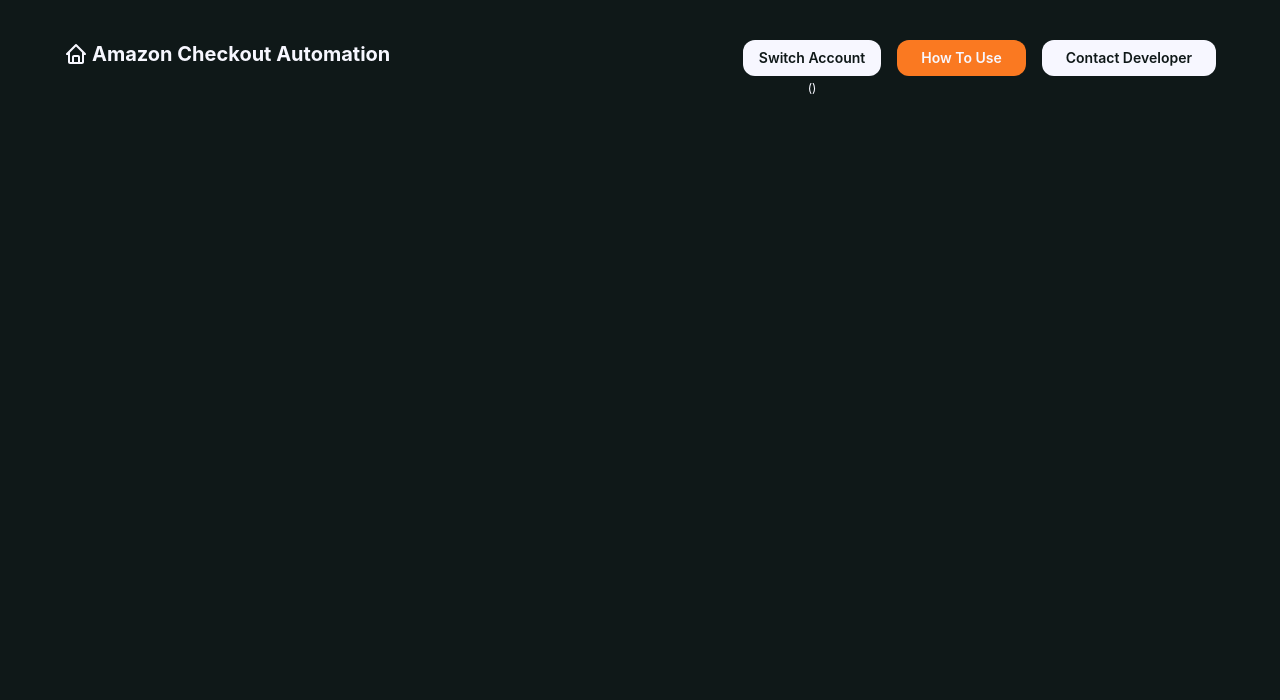
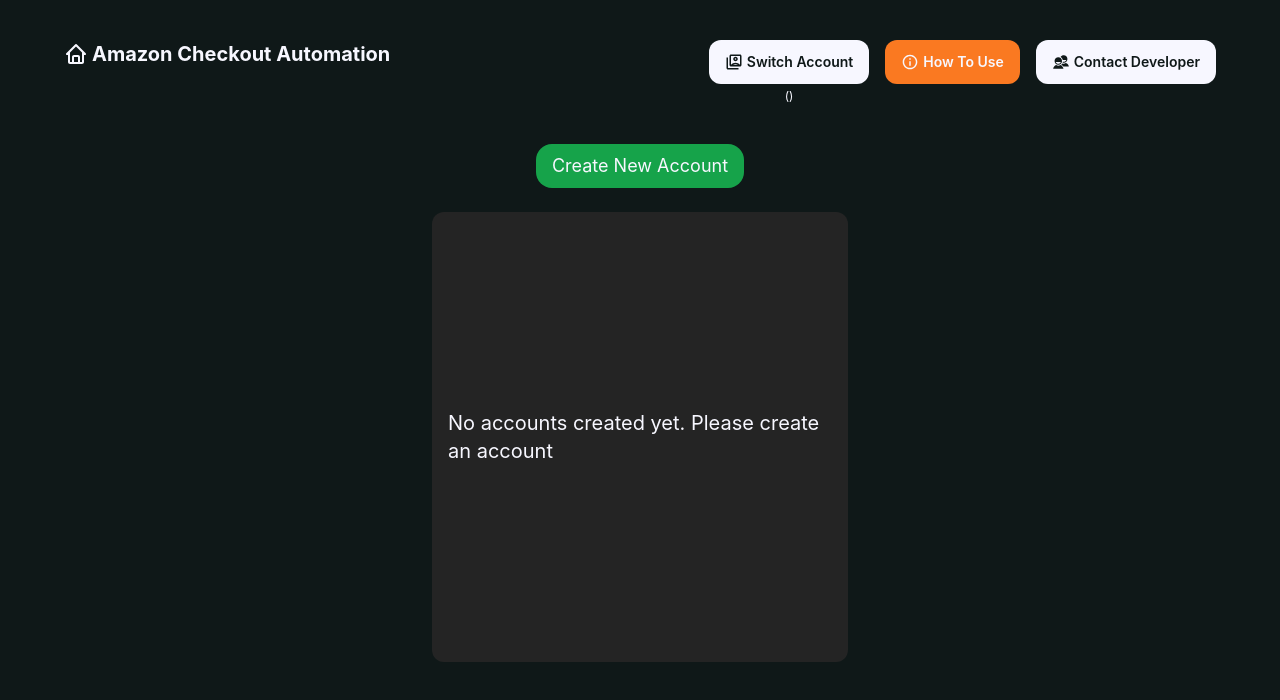
Before and after one commit to chanpreet3000/amazon-checkout-automation, a React (Create React App) app in the folder frontend/: page /switch-account in a window 1280 px wide. Shown: the top 700 px of the page. Built offline with nearby package versions, Linux system fonts and the light colour scheme; the HTML template or start-up script is replaced by a standard one.

Commit message:
Added icons in frontend

```diff
--- a/frontend/src/App.js
+++ b/frontend/src/App.js
@@ -4,7 +4,7 @@
 import Navbar from "./components/Navbar";
 import {AutomationContextProvider} from "./components/automation/automation_context/AutomationContext";
 import AccountProvider from "./components/account/AccountProvider";
-import Login from "./components/Login/Login";
+import SwitchAccount from "./components/switch-account/SwitchAccount";
 
 function App() {
   useEffect(() => {
@@ -19,7 +19,7 @@
             <Navbar/>
             <Routes>
               <Route path="/" element={<Home/>}/>
-              <Route path="/login" element={<Login/>}/>
+              <Route path="/switch-account" element={<SwitchAccount/>}/>
             </Routes>
           </div>
         </div>
--- a/frontend/src/components/Home.jsx
+++ b/frontend/src/components/Home.jsx
@@ -4,6 +4,7 @@
 import {AutomationContext} from "./automation/automation_context/AutomationContext";
 import {AccountContext} from "./account/AccountProvider";
 import {useNavigate} from "react-router-dom";
+import {MdDeleteForever} from "react-icons/md";
 
 const Home = () => {
   const {inputUrlObjects, setInputUrlObjects, resetToDefault} = useContext(AutomationContext);
@@ -13,7 +14,7 @@
 
   useEffect(() => {
     if (currentAccount === null) {
-      navigate('/login');
+      navigate('/switch-account');
     }
   }, [currentAccount, navigate]);
 
@@ -63,10 +64,11 @@
           <div className="flex flex-col gap-4">
             <div>
               <button
-                className="text-soft-white bg-red-600 font-semibold rounded-xl px-6 py-2"
+                className="text-soft-white bg-red-600 font-semibold rounded-xl px-4 py-3 flex items-center"
                 onClick={handleReset}
               >
-                Reset Checkout Items
+                <MdDeleteForever size={24}/>
+                <div>Reset Checkout Items</div>
               </button>
             </div>
           </div>
--- a/frontend/src/components/Navbar.jsx
+++ b/frontend/src/components/Navbar.jsx
@@ -3,6 +3,9 @@
 import HowToUse from "./HowToUse";
 import {AccountContext} from "./account/AccountProvider";
 import {BiHome} from "react-icons/bi";
+import {MdOutlineSwitchAccount} from "react-icons/md";
+import {IoMdInformationCircleOutline} from "react-icons/io";
+import {IoMdContacts} from "react-icons/io";
 
 const Navbar = () => {
   const [showHowToUse, setShowHowToUse] = useState(false);
@@ -20,22 +23,27 @@
         </Link>
         <div className="flex gap-4 items-start">
           <div className="flex flex-col gap-1 items-center">
-            <Link to="/login">
+            <Link to="/switch-account">
               <button
-                className="bg-soft-white text-deep-black text-sm font-semibold py-2 px-4 rounded-xl flex flex-col gap-1 items-center">
+                className="bg-soft-white text-deep-black text-sm font-semibold py-3 px-4 rounded-xl flex gap-1 items-center">
+                <MdOutlineSwitchAccount size={18}/>
                 <div>Switch Account</div>
               </button>
             </Link>
             <div className="text-soft-white text-xs">({currentAccount})</div>
           </div>
-          <button className="bg-vibrant-orange text-soft-white text-sm font-semibold py-2 px-6 rounded-xl"
-                  onClick={() => setShowHowToUse(true)}>How To Use
+          <button
+            className="bg-vibrant-orange text-soft-white text-sm font-semibold py-3 px-4 rounded-xl flex gap-1 items-center"
+            onClick={() => setShowHowToUse(true)}>
+            <IoMdInformationCircleOutline size={18}/>
+            <div>How To Use</div>
           </button>
-          <button className="bg-soft-white text-deep-black text-sm font-semibold py-2 px-6 rounded-xl ">
-            <Link to="https://chanpreet-portfolio.vercel.app/#connect" target="_blank">
-              Contact Developer
-            </Link>
-          </button>
+          <Link to="https://chanpreet-portfolio.vercel.app/#connect" target="_blank">
+            <button className="bg-soft-white text-deep-black text-sm font-semibold py-3 px-4 rounded-xl flex gap-1 items-center">
+              <IoMdContacts size={18}/>
+              <div>Contact Developer</div>
+            </button>
+          </Link>
         </div>
       </div>
     </>
--- a/frontend/src/components/automation/CheckoutProcessedData.jsx
+++ b/frontend/src/components/automation/CheckoutProcessedData.jsx
@@ -4,6 +4,7 @@
 import {AutomationContext} from "./automation_context/AutomationContext";
 import {CgSpinner} from "react-icons/cg";
 import {AccountContext} from "../account/AccountProvider";
+import { MdOutlineShoppingCartCheckout } from "react-icons/md";
 
 export const ShoppingCartErrorItem = ({item}) => {
   return (
@@ -102,8 +103,10 @@
       </div>
       <div className="flex flex-col items-center">
         {!checkoutInProgress ? (
-            <button className="bg-green-700 text-soft-white text-lg px-10 py-2 rounded-2xl"
-                    onClick={checkoutHandler}>Checkout All Items
+            <button className="bg-green-700 text-soft-white flex items-center text-lg px-10 py-2 rounded-2xl"
+                    onClick={checkoutHandler}>
+              <MdOutlineShoppingCartCheckout size={24} />
+              <div>Checkout All Items</div>
             </button>)
           :
           (<div className="w-full flex items-center justify-center flex-col fade-in">
--- a/frontend/src/components/Login/Login.jsx
+++ b/frontend/src/components/switch-account/SwitchAccount.jsx
@@ -63,7 +63,7 @@
   );
 }
 
-const Login = () => {
+const SwitchAccount = () => {
   const {currentAccount, allAccounts, deleteAccount, selectAccount} = useContext(AccountContext);
   const [isCreateAccountOpen, setIsCreateAccountOpen] = useState(false);
 
@@ -97,6 +97,7 @@
                                  backgroundColor: currentAccount === account ? '#00bb00' : '#333333FF',
                                }}>
                             {account}
+                            {currentAccount === account && ' (Active)'}
                           </div>
                           <MdDeleteForever size={24}
                                            className="text-soft-white cursor-pointer hover:text-red-500 transition-colors duration-200"
@@ -115,4 +116,4 @@
   )
 }
 
-export default Login;
+export default SwitchAccount;
```
